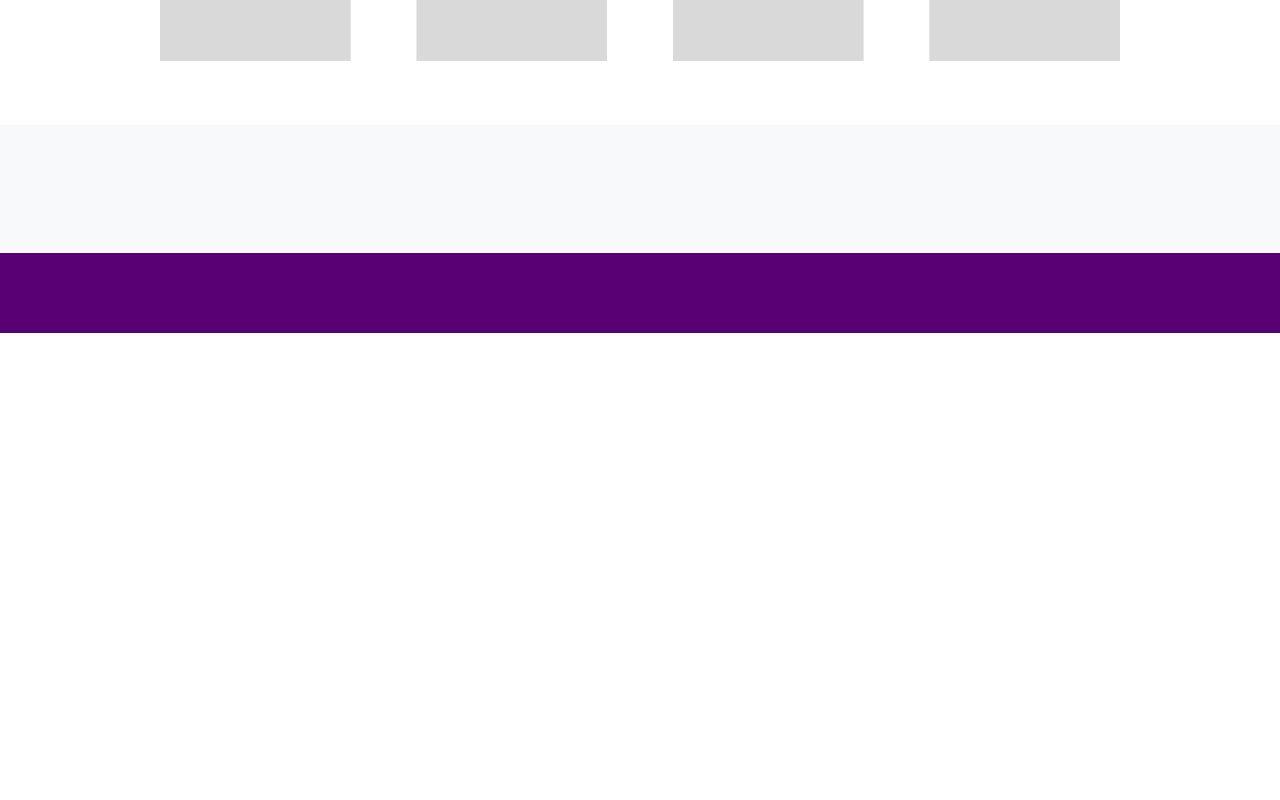
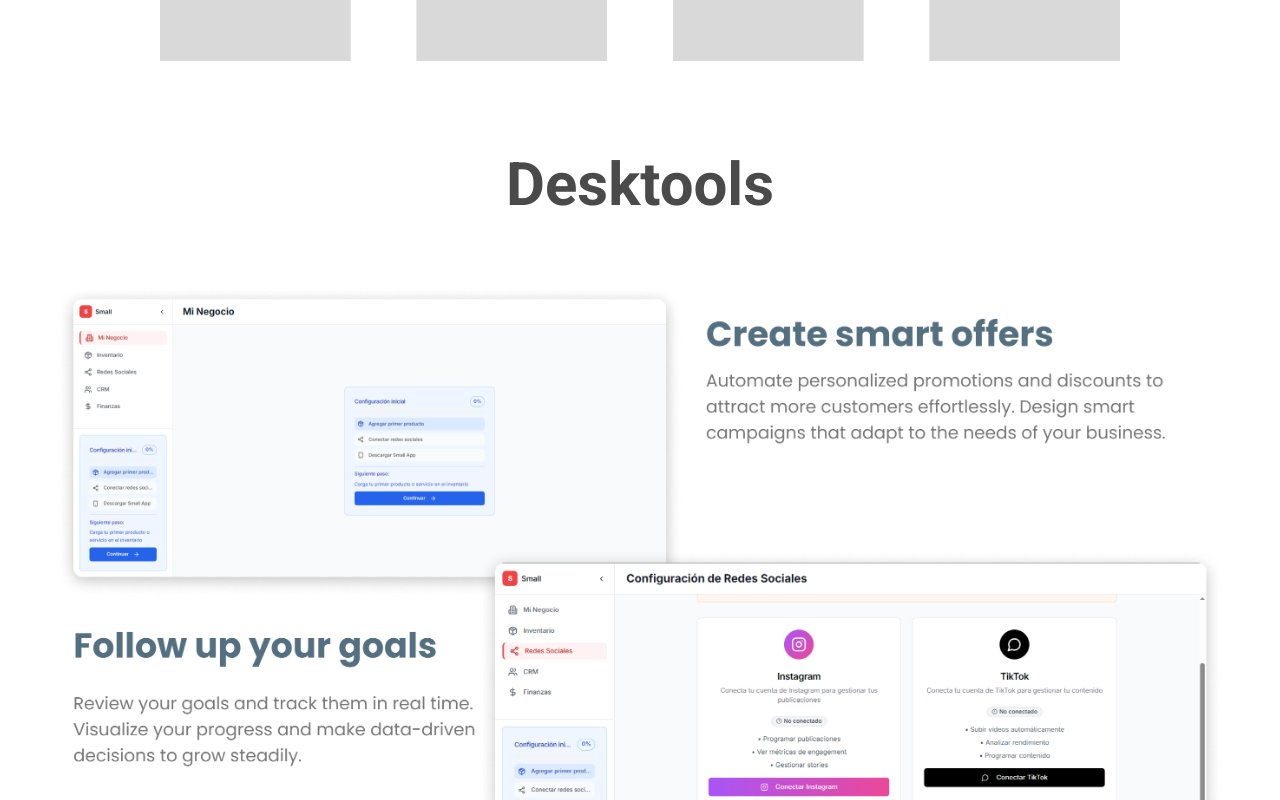
Before and after one commit to notimation/bloom, a Next.js app: page / in a window 1280 px wide. Shown: the part 4260-5060 px from the top of the page. Before the commit the page ends 4593 px from the top, so only its background shows below. Built offline with nearby package versions, Linux system fonts and the light colour scheme.

Commit message:
Desktools section created

```diff
--- a/src/app/page.module.css
+++ b/src/app/page.module.css
@@ -650,9 +650,78 @@
 }
 
 /* Desktools Section */
-.desktools {
-  padding: 4rem 2rem;
-  background-color: #f8f9fa;
+.desktoolsSection {
+  padding: 4rem 0;
+  background-color: var(--color-background);
+  display: flex;
+  align-items: center;
+  justify-content: center;
+}
+
+.desktoolsContent {
+  display: flex;
+  flex-direction: column;
+  align-items: center;
+  padding: 0rem 2rem;
+  gap: 5rem;
+  width: 100%;
+}
+
+.desktoolsTitle {
+  font-size: var(--font-size-h1);
+  font-weight: var(--font-weight-bold);
+  color: var(--color-font-secondary);
+  margin: 0;
+  line-height: 1.2;
+  text-align: center;
+  padding: 0 2rem;
+}
+
+.desktoolsImageContainer {
+  width: 100%;
+  display: flex;
+  justify-content: center;
+  align-items: center;
+  padding: 0;
+  margin: 0;
+}
+
+.desktoolsImage {
+  width: 100%;
+  height: auto;
+  display: block;
+  object-fit: cover;
+}
+
+/* Responsive design para Desktools Section */
+@media (min-width: 1024px) {
+  .desktoolsSection {
+    padding: 1.5rem 1.5rem;
+  }
+
+  .desktoolsContent {
+    gap: 4rem;
+  }
+}
+
+@media (min-width: 1440px) {
+  .desktoolsSection {
+    padding: 2rem 2rem;
+  }
+
+  .desktoolsContent {
+    gap: 5rem;
+  }
+}
+
+@media (min-width: 1920px) {
+  .desktoolsSection {
+    padding: 2.5rem 2rem;
+  }
+
+  .desktoolsContent {
+    gap: 6rem;
+  }
 }
 
 /* Footer */
--- a/src/app/page.tsx
+++ b/src/app/page.tsx
@@ -143,8 +143,20 @@ export default function Home() {
       </section>
 
       {/* 6. Desktools Section */}
-      <section className={styles.desktools}>
-        {/* Desktools content will go here */}
+      <section className={styles.desktoolsSection}>
+        <div className={styles.desktoolsContent}>
+          <h1 className={styles.desktoolsTitle}>Desktools</h1>
+
+          <div className={styles.desktoolsImageContainer}>
+            <Image
+              src="/desktools.png"
+              alt="Desktools Features"
+              width={2692}
+              height={2051}
+              className={styles.desktoolsImage}
+            />
+          </div>
+        </div>
       </section>
 
       {/* 7. Footer */}
```
Also changed, not shown: public/desktools.png (added).
